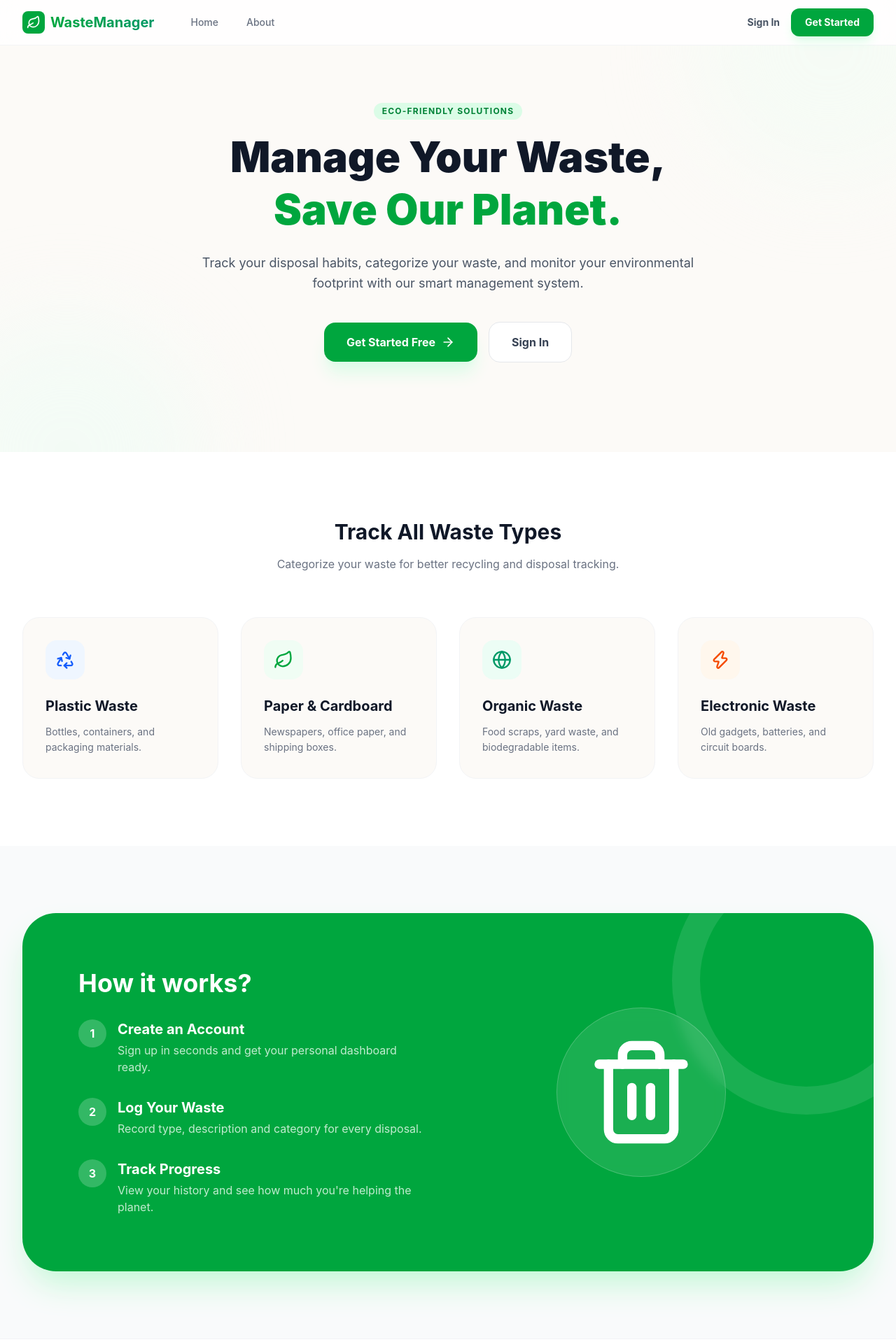
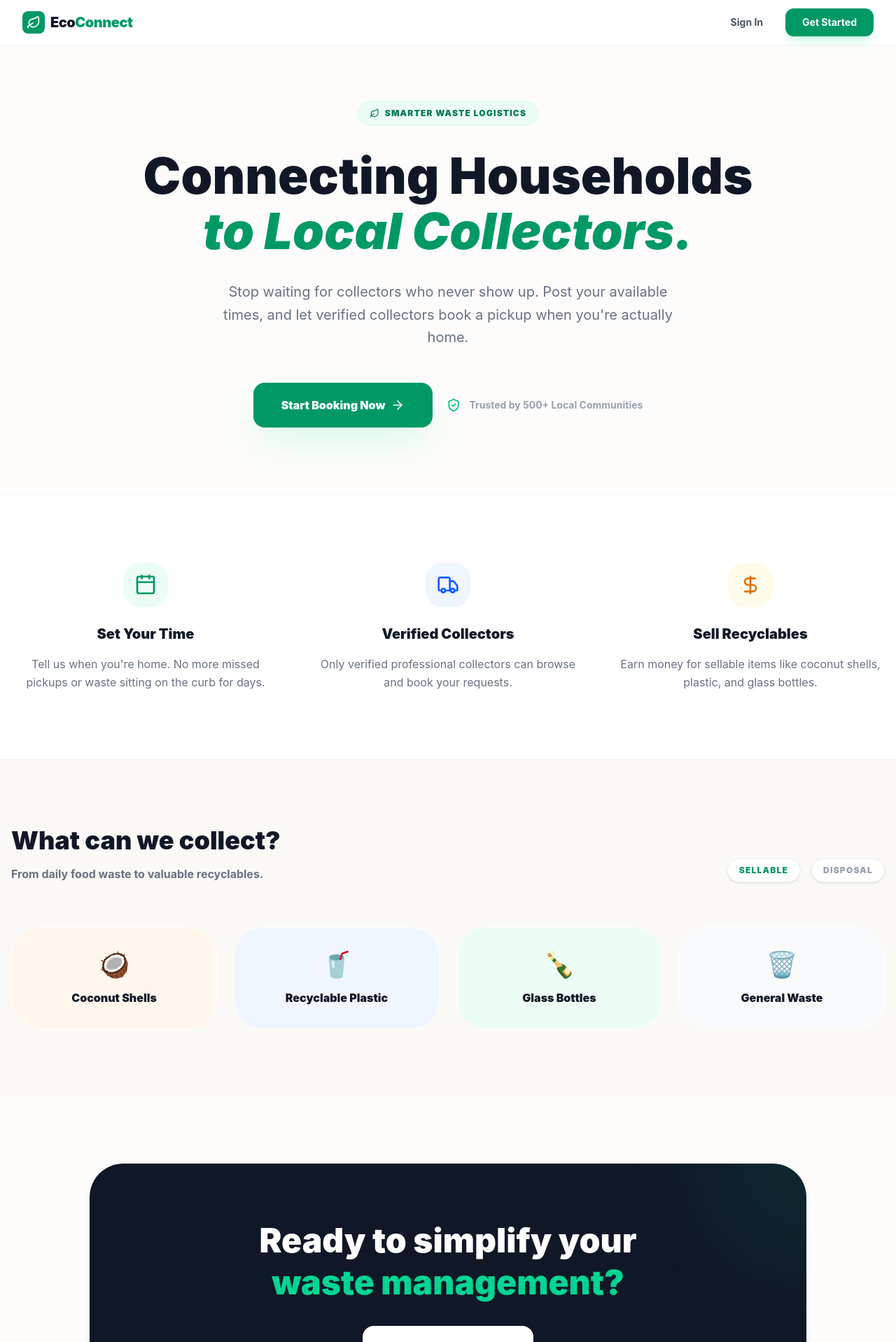
Before and after one commit to Kalpiekanayake/EcoConnect, a React app in the folder frontend/: page / in a window 1280 px wide. Shown: the top 1918 px of the page at 70% size. Built offline with nearby package versions, Linux system fonts and the light colour scheme; the HTML template or start-up script is replaced by a standard one.

Commit message:
Redesign frontend and align UI with pickup request workflow

```diff
--- a/frontend/src/components/Navbar.jsx
+++ b/frontend/src/components/Navbar.jsx
@@ -1,185 +1,91 @@
 import { Link, useNavigate, useLocation } from 'react-router-dom';
-import { LayoutDashboard, Trash2, LogOut, Menu, X, Leaf } from 'lucide-react';
-import { useState } from 'react';
+import { LayoutDashboard, Trash2, LogOut, Menu, X, Leaf, Truck } from 'lucide-react';
+import { useState, useEffect } from 'react';
+import API from '../services/api';
 
 const Navbar = () => {
   const navigate = useNavigate();
   const location = useLocation();
   const [isMenuOpen, setIsMenuOpen] = useState(false);
+  const [user, setUser] = useState(null);
   const token = localStorage.getItem("token");
+
+  useEffect(() => {
+    if (token) {
+      API.get('/auth/me')
+        .then(res => setUser(res.data))
+        .catch(() => handleLogout());
+    }
+  }, [token]);
 
   const handleLogout = () => {
     localStorage.removeItem("token");
+    setUser(null);
     navigate("/login");
   };
 
   const isActive = (path) => location.pathname === path;
 
-  // Links for logged-in users
-  const authLinks = [
-    { name: 'Dashboard', path: '/dashboard', icon: LayoutDashboard },
-    { name: 'Waste Manager', path: '/waste', icon: Trash2 },
-  ];
-
-  // Links for guests (Landing Page)
-  const guestLinks = [
-    { name: 'Home', path: '/' },
-    { name: 'About', path: '#' },
-  ];
-
   return (
-    <nav className="bg-white/80 backdrop-blur-md border-b border-gray-100 sticky top-0 z-50">
+    <nav className="bg-white/90 backdrop-blur-md border-b border-gray-100 sticky top-0 z-50">
       <div className="max-w-7xl mx-auto px-4 sm:px-6 lg:px-8">
         <div className="flex justify-between h-16">
-          {/* Logo */}
           <div className="flex items-center">
-            <Link to={token ? "/dashboard" : "/"} className="flex-shrink-0 flex items-center group">
-              <div className="bg-green-600 p-1.5 rounded-lg mr-2 group-hover:bg-green-700 transition-colors">
+            <Link to="/" className="flex-shrink-0 flex items-center group">
+              <div className="bg-emerald-600 p-1.5 rounded-lg mr-2 group-hover:bg-emerald-700 transition-all">
                 <Leaf className="h-5 w-5 text-white" />
               </div>
-              <span className="text-xl font-bold bg-clip-text text-transparent bg-gradient-to-r from-green-600 to-emerald-600">
-                WasteManager
+              <span className="text-xl font-black tracking-tight text-gray-900">
+                Eco<span className="text-emerald-600">Connect</span>
               </span>
             </Link>
 
-            {/* Desktop Nav Links */}
-            <div className="hidden sm:ml-10 sm:flex sm:space-x-4">
-              {token ? (
-                // Auth Navigation
-                authLinks.map((link) => (
-                  <Link
-                    key={link.path}
-                    to={link.path}
-                    className={`inline-flex items-center px-3 py-2 rounded-md text-sm font-medium transition-all duration-200 ${
-                      isActive(link.path)
-                        ? 'bg-green-50 text-green-700'
-                        : 'text-gray-500 hover:text-gray-900 hover:bg-gray-50'
-                    }`}
-                  >
-                    <link.icon className={`w-4 h-4 mr-2 ${isActive(link.path) ? 'text-green-600' : 'text-gray-400'}`} />
-                    {link.name}
+            {token && user && (
+              <div className="hidden md:ml-10 md:flex md:space-x-4">
+                <Link to="/dashboard" className={`px-3 py-2 rounded-xl text-sm font-bold transition-all ${isActive('/dashboard') ? 'bg-emerald-50 text-emerald-700' : 'text-gray-500 hover:bg-gray-50'}`}>
+                  Dashboard
+                </Link>
+                {user.role === 'HOUSEHOLD' ? (
+                  <Link to="/waste" className={`px-3 py-2 rounded-xl text-sm font-bold transition-all ${isActive('/waste') ? 'bg-emerald-50 text-emerald-700' : 'text-gray-500 hover:bg-gray-50'}`}>
+                    My Requests
                   </Link>
-                ))
-              ) : (
-                // Guest Navigation
-                guestLinks.map((link) => (
-                  <Link
-                    key={link.path}
-                    to={link.path}
-                    className="inline-flex items-center px-3 py-2 text-sm font-medium text-gray-500 hover:text-green-600 transition-colors"
-                  >
-                    {link.name}
+                ) : (
+                  <Link to="/pickups" className={`px-3 py-2 rounded-xl text-sm font-bold transition-all ${isActive('/pickups') ? 'bg-emerald-50 text-emerald-700' : 'text-gray-500 hover:bg-gray-50'}`}>
+                    Available Pickups
                   </Link>
-                ))
-              )}
-            </div>
-          </div>
-
-          {/* Right Side Buttons */}
-          <div className="hidden sm:flex items-center space-x-4">
-            {token ? (
-              <button
-                onClick={handleLogout}
-                className="inline-flex items-center px-4 py-2 text-sm font-semibold text-gray-700 hover:text-red-600 transition-colors"
-              >
-                <LogOut className="w-4 h-4 mr-2" />
-                Logout
-              </button>
-            ) : (
-              <>
-                <Link to="/login" className="text-sm font-bold text-gray-600 hover:text-green-600 transition-colors">
-                  Sign In
-                </Link>
-                <Link
-                  to="/register"
-                  className="px-5 py-2.5 bg-green-600 text-white text-sm font-bold rounded-xl hover:bg-green-700 transition-all shadow-lg shadow-green-100"
-                >
-                  Get Started
-                </Link>
-              </>
+                )}
+              </div>
             )}
           </div>
 
-          {/* Mobile Menu Button */}
-          <div className="flex items-center sm:hidden">
-            <button
-              onClick={() => setIsMenuOpen(!isMenuOpen)}
-              className="inline-flex items-center justify-center p-2 rounded-md text-gray-400 hover:text-gray-500 hover:bg-gray-100 focus:outline-none"
-            >
+          <div className="hidden md:flex items-center space-x-4">
+            {token ? (
+              <div className="flex items-center gap-4">
+                <div className="text-right hidden lg:block">
+                  <p className="text-xs font-bold text-gray-400 uppercase tracking-widest">{user?.role}</p>
+                  <p className="text-sm font-bold text-gray-700">{user?.full_name}</p>
+                </div>
+                <button onClick={handleLogout} className="p-2.5 rounded-xl bg-gray-50 text-gray-500 hover:text-red-600 hover:bg-red-50 transition-all">
+                  <LogOut className="w-5 h-5" />
+                </button>
+              </div>
+            ) : (
+              <div className="flex items-center gap-3">
+                <Link to="/login" className="px-5 py-2.5 text-sm font-bold text-gray-600 hover:text-emerald-600">Sign In</Link>
+                <Link to="/register" className="px-6 py-2.5 bg-emerald-600 text-white text-sm font-bold rounded-xl hover:bg-emerald-700 shadow-lg shadow-emerald-100 transition-all">
+                  Get Started
+                </Link>
+              </div>
+            )}
+          </div>
+
+          <div className="flex items-center md:hidden">
+            <button onClick={() => setIsMenuOpen(!isMenuOpen)} className="p-2 rounded-xl text-gray-400 hover:bg-gray-50">
               {isMenuOpen ? <X className="h-6 w-6" /> : <Menu className="h-6 w-6" />}
             </button>
           </div>
         </div>
       </div>
-
-      {/* Mobile Menu */}
-      {isMenuOpen && (
-        <div className="sm:hidden bg-white border-b border-gray-100 animate-in slide-in-from-top duration-200">
-          <div className="pt-2 pb-3 space-y-1 px-4">
-            {token ? (
-              authLinks.map((link) => (
-                <Link
-                  key={link.path}
-                  to={link.path}
-                  onClick={() => setIsMenuOpen(false)}
-                  className={`block px-3 py-2 rounded-md text-base font-medium ${
-                    isActive(link.path)
-                      ? 'bg-green-50 text-green-700'
-                      : 'text-gray-500 hover:text-gray-900 hover:bg-gray-50'
-                  }`}
-                >
-                  <div className="flex items-center">
-                    <link.icon className="w-5 h-5 mr-3" />
-                    {link.name}
-                  </div>
-                </Link>
-              ))
-            ) : (
-              guestLinks.map((link) => (
-                <Link
-                  key={link.path}
-                  to={link.path}
-                  onClick={() => setIsMenuOpen(false)}
-                  className="block px-3 py-2 rounded-md text-base font-medium text-gray-500 hover:text-green-600"
-                >
-                  {link.name}
-                </Link>
-              ))
-            )}
-
-            <div className="pt-4 border-t border-gray-100">
-              {token ? (
-                <button
-                  onClick={handleLogout}
-                  className="w-full text-left block px-3 py-2 rounded-md text-base font-medium text-red-600 hover:bg-red-50"
-                >
-                  <div className="flex items-center">
-                    <LogOut className="w-5 h-5 mr-3" />
-                    Logout
-                  </div>
-                </button>
-              ) : (
-                <div className="space-y-2">
-                  <Link
-                    to="/login"
-                    onClick={() => setIsMenuOpen(false)}
-                    className="block px-3 py-2 rounded-md text-base font-medium text-gray-600 hover:bg-gray-50"
-                  >
-                    Sign In
-                  </Link>
-                  <Link
-                    to="/register"
-                    onClick={() => setIsMenuOpen(false)}
-                    className="block px-3 py-2 rounded-md text-base font-medium bg-green-600 text-white text-center"
-                  >
-                    Get Started
-                  </Link>
-                </div>
-              )}
-            </div>
-          </div>
-        </div>
-      )}
     </nav>
   );
 };
--- a/frontend/src/pages/Landing.jsx
+++ b/frontend/src/pages/Landing.jsx
@@ -1,137 +1,114 @@
 import { Link } from 'react-router-dom';
-import { Leaf, Recycle, BarChart3, ShieldCheck, ArrowRight, Globe, Zap, Trash2 } from 'lucide-react';
+import { Leaf, Truck, Calendar, ShieldCheck, ArrowRight, MapPin, Recycle, DollarSign } from 'lucide-react';
 import Navbar from '../components/Navbar';
 
 const Landing = () => {
-  const categories = [
-    { title: 'Plastic Waste', desc: 'Bottles, containers, and packaging materials.', icon: Recycle, color: 'bg-blue-50 text-blue-600' },
-    { title: 'Paper & Cardboard', desc: 'Newspapers, office paper, and shipping boxes.', icon: Leaf, color: 'bg-green-50 text-green-600' },
-    { title: 'Organic Waste', desc: 'Food scraps, yard waste, and biodegradable items.', icon: Globe, color: 'bg-emerald-50 text-emerald-600' },
-    { title: 'Electronic Waste', desc: 'Old gadgets, batteries, and circuit boards.', icon: Zap, color: 'bg-orange-50 text-orange-600' },
-  ];
-
   return (
-    <div className="min-h-screen bg-[#FCFAF7]"> {/* Soft Beige/Off-white background */}
+    <div className="min-h-screen bg-[#FDFCFB]">
       <Navbar />
 
       {/* Hero Section */}
-      <section className="relative pt-20 pb-32 overflow-hidden">
-        <div className="max-w-7xl mx-auto px-4 sm:px-6 lg:px-8 relative z-10">
-          <div className="text-center max-w-3xl mx-auto">
-            <span className="inline-block py-1 px-3 rounded-full bg-green-100 text-green-700 text-xs font-bold uppercase tracking-widest mb-4">
-              Eco-Friendly Solutions
-            </span>
-            <h1 className="text-5xl md:text-6xl font-black text-gray-900 leading-tight mb-6">
-              Manage Your Waste, <span className="text-green-600">Save Our Planet.</span>
-            </h1>
-            <p className="text-lg text-gray-600 mb-10 leading-relaxed">
-              Track your disposal habits, categorize your waste, and monitor your environmental footprint with our smart management system.
-            </p>
-            <div className="flex flex-col sm:flex-row items-center justify-center gap-4">
-              <Link
-                to="/register"
-                className="w-full sm:w-auto px-8 py-4 bg-green-600 text-white font-bold rounded-2xl hover:bg-green-700 shadow-xl shadow-green-100 transition-all transform hover:-translate-y-1 flex items-center justify-center"
-              >
-                Get Started Free <ArrowRight className="ml-2 h-5 w-5" />
-              </Link>
-              <Link
-                to="/login"
-                className="w-full sm:w-auto px-8 py-4 bg-white text-gray-700 font-bold rounded-2xl border border-gray-200 hover:bg-gray-50 transition-all flex items-center justify-center"
-              >
-                Sign In
-              </Link>
+      <section className="relative pt-20 pb-24 overflow-hidden">
+        <div className="max-w-7xl mx-auto px-4 sm:px-6 lg:px-8 relative z-10 text-center">
+          <div className="inline-flex items-center gap-2 px-4 py-2 rounded-full bg-emerald-50 text-emerald-700 text-xs font-black uppercase tracking-widest mb-8 border border-emerald-100">
+            <Leaf className="w-3.5 h-3.5" /> Smarter Waste Logistics
+          </div>
+          <h1 className="text-5xl md:text-7xl font-black text-gray-900 leading-[1.1] mb-8">
+            Connecting Households <br />
+            <span className="text-emerald-600 italic">to Local Collectors.</span>
+          </h1>
+          <p className="text-xl text-gray-500 max-w-2xl mx-auto mb-12 leading-relaxed">
+            Stop waiting for collectors who never show up. Post your available times,
+            and let verified collectors book a pickup when you're actually home.
+          </p>
+          <div className="flex flex-col sm:flex-row items-center justify-center gap-5">
+            <Link to="/register" className="w-full sm:w-auto px-10 py-5 bg-emerald-600 text-white font-black rounded-2xl hover:bg-emerald-700 shadow-2xl shadow-emerald-100 transition-all hover:scale-105 flex items-center justify-center gap-2">
+              Start Booking Now <ArrowRight className="w-5 h-5" />
+            </Link>
+            <div className="flex items-center gap-3 text-sm font-bold text-gray-400">
+              <ShieldCheck className="w-5 h-5 text-emerald-500" /> Trusted by 500+ Local Communities
             </div>
           </div>
         </div>
-
-        {/* Subtle Decorative Elements */}
-        <div className="absolute top-0 right-0 -translate-y-1/2 translate-x-1/4 w-96 h-96 bg-green-50 rounded-full blur-3xl opacity-50"></div>
-        <div className="absolute bottom-0 left-0 translate-y-1/2 -translate-x-1/4 w-96 h-96 bg-emerald-50 rounded-full blur-3xl opacity-50"></div>
       </section>
 
-      {/* Category Preview Cards */}
-      <section className="py-24 bg-white">
-        <div className="max-w-7xl mx-auto px-4 sm:px-6 lg:px-8">
-          <div className="text-center mb-16">
-            <h2 className="text-3xl font-bold text-gray-900">Track All Waste Types</h2>
-            <p className="text-gray-500 mt-4">Categorize your waste for better recycling and disposal tracking.</p>
+      {/* Feature Grid */}
+      <section className="py-24 bg-white border-y border-gray-100">
+        <div className="max-w-7xl mx-auto px-4">
+          <div className="grid grid-cols-1 md:grid-cols-3 gap-12">
+            <div className="text-center group">
+              <div className="w-16 h-16 bg-emerald-50 text-emerald-600 rounded-3xl flex items-center justify-center mx-auto mb-6 group-hover:rotate-6 transition-transform">
+                <Calendar className="w-8 h-8" />
+              </div>
+              <h3 className="text-xl font-black text-gray-900 mb-4">Set Your Time</h3>
+              <p className="text-gray-500 leading-relaxed">Tell us when you're home. No more missed pickups or waste sitting on the curb for days.</p>
+            </div>
+            <div className="text-center group">
+              <div className="w-16 h-16 bg-blue-50 text-blue-600 rounded-3xl flex items-center justify-center mx-auto mb-6 group-hover:-rotate-6 transition-transform">
+                <Truck className="w-8 h-8" />
+              </div>
+              <h3 className="text-xl font-black text-gray-900 mb-4">Verified Collectors</h3>
+              <p className="text-gray-500 leading-relaxed">Only verified professional collectors can browse and book your requests.</p>
+            </div>
+            <div className="text-center group">
+              <div className="w-16 h-16 bg-amber-50 text-amber-600 rounded-3xl flex items-center justify-center mx-auto mb-6 group-hover:rotate-6 transition-transform">
+                <DollarSign className="w-8 h-8" />
+              </div>
+              <h3 className="text-xl font-black text-gray-900 mb-4">Sell Recyclables</h3>
+              <p className="text-gray-500 leading-relaxed">Earn money for sellable items like coconut shells, plastic, and glass bottles.</p>
+            </div>
+          </div>
+        </div>
+      </section>
+
+      {/* Categories Preview */}
+      <section className="py-24 bg-[#FAF9F6]">
+        <div className="max-w-7xl mx-auto px-4">
+          <div className="flex flex-col md:flex-row justify-between items-end mb-16 gap-6">
+            <div className="max-w-xl">
+              <h2 className="text-4xl font-black text-gray-900 mb-4">What can we collect?</h2>
+              <p className="text-gray-500 font-bold">From daily food waste to valuable recyclables.</p>
+            </div>
+            <div className="flex gap-4">
+               <span className="px-4 py-2 bg-white rounded-full border border-gray-100 text-xs font-black text-emerald-600 uppercase tracking-widest shadow-sm">Sellable</span>
+               <span className="px-4 py-2 bg-white rounded-full border border-gray-100 text-xs font-black text-gray-400 uppercase tracking-widest shadow-sm">Disposal</span>
+            </div>
           </div>
 
-          <div className="grid grid-cols-1 md:grid-cols-2 lg:grid-cols-4 gap-8">
-            {categories.map((cat, idx) => (
-              <div key={idx} className="group p-8 rounded-3xl border border-gray-100 bg-[#FCFAF7] hover:bg-white hover:shadow-xl hover:border-green-100 transition-all duration-300">
-                <div className={`w-14 h-14 rounded-2xl ${cat.color} flex items-center justify-center mb-6 group-hover:scale-110 transition-transform`}>
-                  <cat.icon className="h-7 w-7" />
-                </div>
-                <h3 className="text-xl font-bold text-gray-900 mb-3">{cat.title}</h3>
-                <p className="text-sm text-gray-500 leading-relaxed">{cat.desc}</p>
+          <div className="grid grid-cols-2 md:grid-cols-4 gap-6">
+            {[
+              { name: 'Coconut Shells', icon: '🥥', color: 'bg-orange-50' },
+              { name: 'Recyclable Plastic', icon: '🥤', color: 'bg-blue-50' },
+              { name: 'Glass Bottles', icon: '🍾', color: 'bg-emerald-50' },
+              { name: 'General Waste', icon: '🗑️', color: 'bg-gray-50' },
+            ].map((item, i) => (
+              <div key={i} className={`${item.color} p-8 rounded-[2.5rem] text-center border border-white hover:shadow-xl transition-all group`}>
+                <div className="text-4xl mb-4 group-hover:scale-125 transition-transform">{item.icon}</div>
+                <h4 className="font-black text-gray-900">{item.name}</h4>
               </div>
             ))}
           </div>
         </div>
       </section>
 
-      {/* How It Works Section */}
-      <section className="py-24 bg-gray-50">
-        <div className="max-w-7xl mx-auto px-4 sm:px-6 lg:px-8">
-          <div className="bg-green-600 rounded-[3rem] p-12 md:p-20 text-white relative overflow-hidden shadow-2xl shadow-green-200">
-            <div className="relative z-10 grid grid-cols-1 lg:grid-cols-2 gap-12 items-center">
-              <div>
-                <h2 className="text-4xl font-bold mb-8">How it works?</h2>
-                <div className="space-y-8">
-                  <div className="flex gap-4">
-                    <div className="bg-white/20 w-10 h-10 rounded-full flex items-center justify-center font-bold flex-shrink-0">1</div>
-                    <div>
-                      <h4 className="text-xl font-bold mb-1">Create an Account</h4>
-                      <p className="text-green-50 opacity-80">Sign up in seconds and get your personal dashboard ready.</p>
-                    </div>
-                  </div>
-                  <div className="flex gap-4">
-                    <div className="bg-white/20 w-10 h-10 rounded-full flex items-center justify-center font-bold flex-shrink-0">2</div>
-                    <div>
-                      <h4 className="text-xl font-bold mb-1">Log Your Waste</h4>
-                      <p className="text-green-50 opacity-80">Record type, description and category for every disposal.</p>
-                    </div>
-                  </div>
-                  <div className="flex gap-4">
-                    <div className="bg-white/20 w-10 h-10 rounded-full flex items-center justify-center font-bold flex-shrink-0">3</div>
-                    <div>
-                      <h4 className="text-xl font-bold mb-1">Track Progress</h4>
-                      <p className="text-green-50 opacity-80">View your history and see how much you're helping the planet.</p>
-                    </div>
-                  </div>
-                </div>
-              </div>
-              <div className="hidden lg:flex justify-center">
-                <div className="bg-white/10 p-10 rounded-full backdrop-blur-sm border border-white/20 animate-pulse">
-                  <Trash2 className="h-40 w-40 text-white" />
-                </div>
-              </div>
-            </div>
-            {/* Background pattern */}
-            <div className="absolute top-0 right-0 opacity-10 pointer-events-none translate-x-1/4 -translate-y-1/4">
-               <div className="w-96 h-96 border-[40px] border-white rounded-full"></div>
-            </div>
+      {/* CTA Section */}
+      <section className="py-24 px-4">
+        <div className="max-w-5xl mx-auto bg-gray-900 rounded-[3rem] p-12 md:p-20 text-center relative overflow-hidden">
+          <div className="relative z-10">
+            <h2 className="text-4xl md:text-5xl font-black text-white mb-8 leading-tight">
+              Ready to simplify your <br />
+              <span className="text-emerald-400">waste management?</span>
+            </h2>
+            <Link to="/register" className="inline-flex items-center gap-2 px-10 py-5 bg-white text-gray-900 font-black rounded-2xl hover:bg-emerald-50 transition-all">
+              Join the Platform <ArrowRight className="w-5 h-5" />
+            </Link>
           </div>
+          <div className="absolute top-0 right-0 w-64 h-64 bg-emerald-500/10 rounded-full -translate-y-1/2 translate-x-1/2 blur-3xl"></div>
         </div>
       </section>
 
-      {/* Footer */}
-      <footer className="bg-white py-12 border-t border-gray-100">
-        <div className="max-w-7xl mx-auto px-4 sm:px-6 lg:px-8 text-center">
-          <div className="flex items-center justify-center mb-6">
-            <Leaf className="h-6 w-6 text-green-600 mr-2" />
-            <span className="text-xl font-bold text-gray-900 tracking-tight">WasteManager</span>
-          </div>
-          <p className="text-gray-400 text-sm mb-8 italic">"Making the world cleaner, one record at a time."</p>
-          <div className="flex justify-center space-x-6 text-gray-400 text-sm font-medium mb-8">
-            <a href="#" className="hover:text-green-600 transition-colors">About Us</a>
-            <a href="#" className="hover:text-green-600 transition-colors">Privacy Policy</a>
-            <a href="#" className="hover:text-green-600 transition-colors">Terms of Service</a>
-            <a href="#" className="hover:text-green-600 transition-colors">Contact</a>
-          </div>
-          <p className="text-gray-300 text-xs">© 2026 WasteManager. All rights reserved.</p>
-        </div>
+      <footer className="py-12 border-t border-gray-100 text-center">
+        <p className="text-sm font-bold text-gray-400 tracking-widest uppercase">© 2026 EcoConnect Platform</p>
       </footer>
     </div>
   );
```
Also changed, not shown: frontend/src/App.jsx (+17 -31 lines), frontend/src/pages/Dashboard.jsx (+67 -61 lines).
